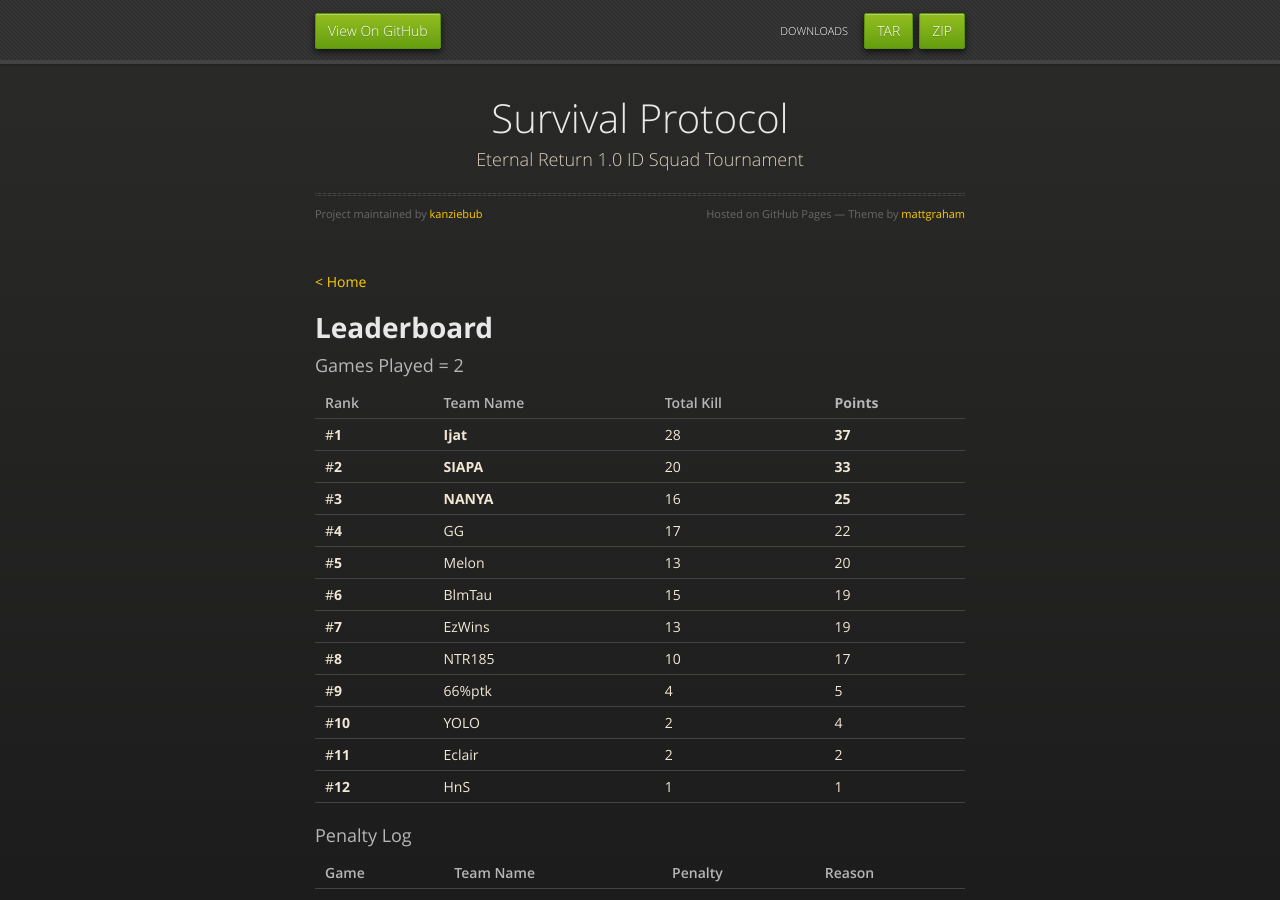
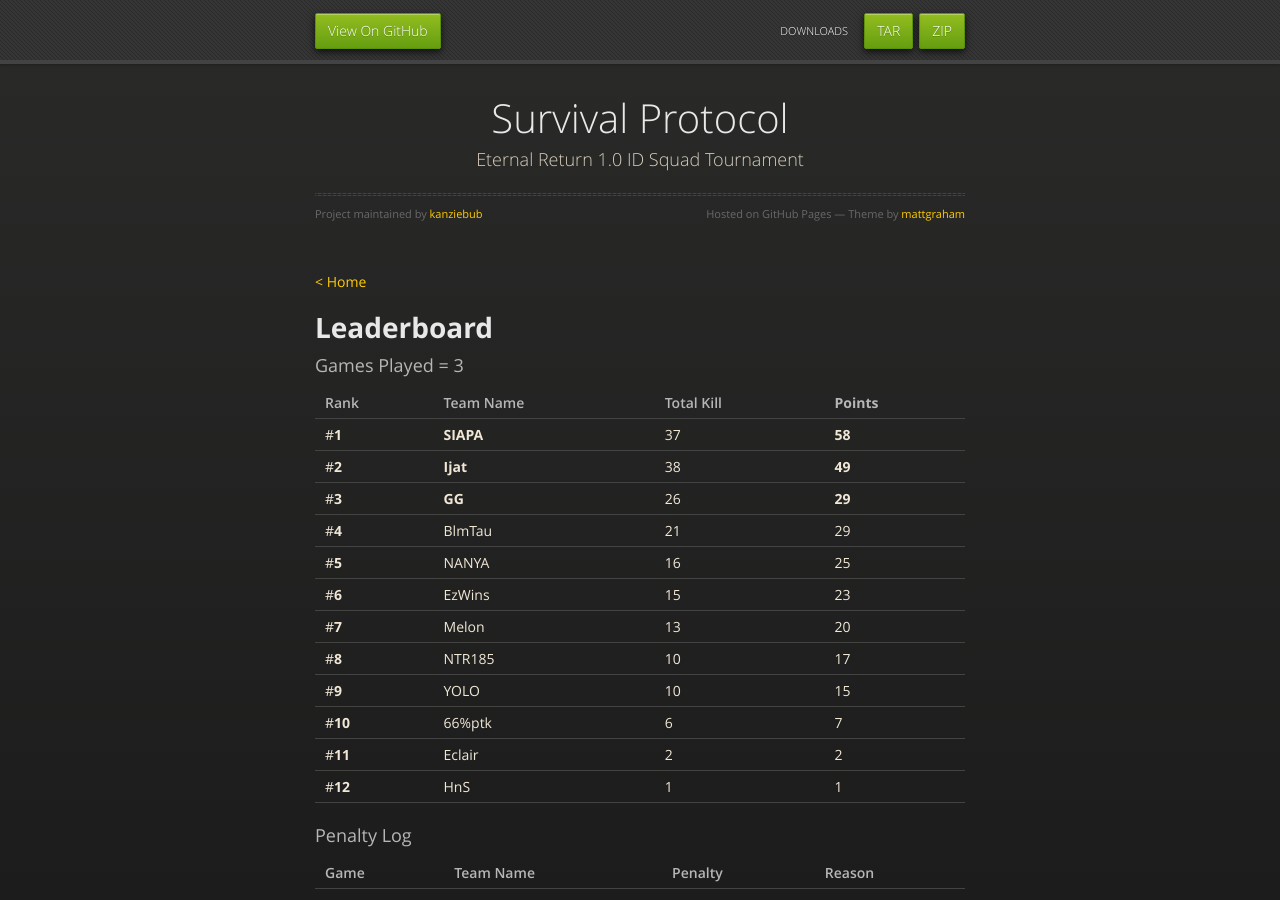
Before and after one commit to kanziebub/SurvivalProtocol, a Jekyll site: the page built from EPIC/04/qualifiers.md, in a window 1280 px wide and 900 px high. Built offline with Jekyll 4.4.1, drawn with Linux system fonts in a browser that asks for light colours.

Commit message:
epic/s4/q4

```diff
--- a/EPIC/04/qualifiers.md
+++ b/EPIC/04/qualifiers.md
@@ -7,20 +7,20 @@ layout: default
 
 # **Leaderboard**
 
-### Games Played = 2
+### Games Played = 3
 
 |  Rank  | Team Name             | Total Kill | **Points** |
 |:-------|:----------------------|:-----------|:-----------|
-| #**1** | **Ijat** | 28 | **37** |
-| #**2** | **SIAPA** | 20 | **33** |
-| #**3** | **NANYA** | 16 | **25** |
-| #**4** | GG | 17 | 22 |
-| #**5** | Melon | 13 | 20 |
-| #**6** | BlmTau | 15 | 19 |
-| #**7** | EzWins | 13 | 19 |
+| #**1** | **SIAPA** | 37 | **58** |
+| #**2** | **Ijat** | 38 | **49** |
+| #**3** | **GG** | 26 | **29** |
+| #**4** | BlmTau | 21 | 29 |
+| #**5** | NANYA | 16 | 25 |
+| #**6** | EzWins | 15 | 23 |
+| #**7** | Melon | 13 | 20 |
 | #**8** | NTR185 | 10 | 17 |
-| #**9** | 66%ptk | 4 | 5 |
-| #**10** | YOLO | 2 | 4 |
+| #**9** | YOLO | 10 | 15 |
+| #**10** | 66%ptk | 6 | 7 |
 | #**11** | Eclair | 2 | 2 |
 | #**12** | HnS | 1 | 1 |
 
```
